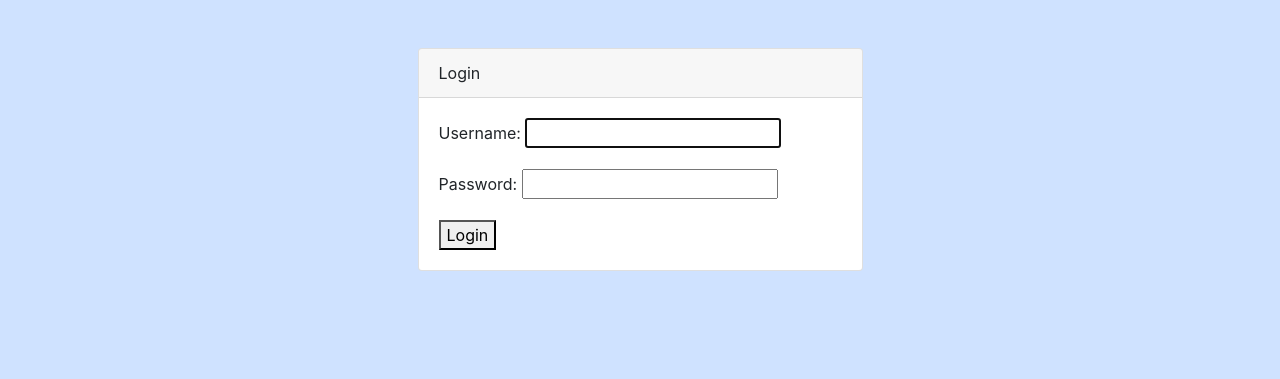
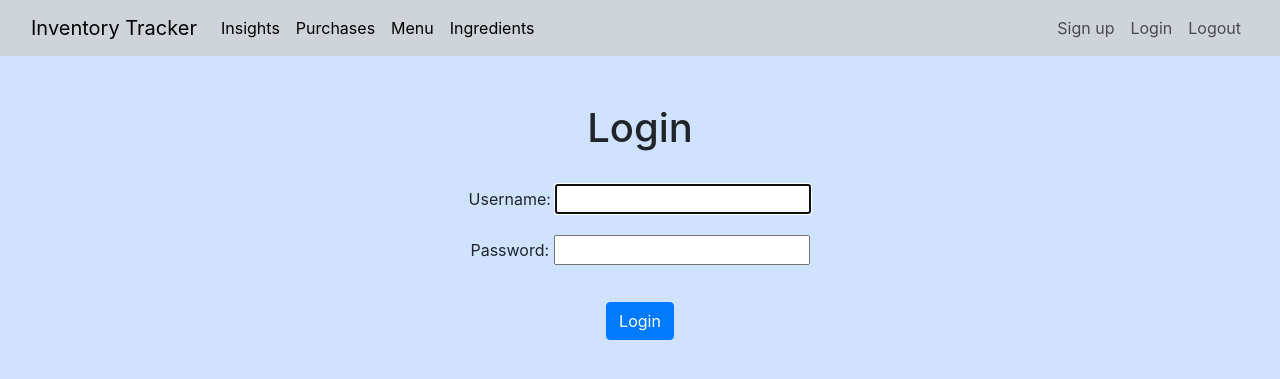
Before and after one commit to cwort40/restaurant-inventory-tracker, a Django app: page /accounts/login/ in a window 1280 px wide. Shown: the top 379 px of the page. Run offline with Django 4.2, Linux system fonts and the light colour scheme.

Commit message:
added sign up page and made some UI changes

```diff
--- a/heroku_django_project/urls.py
+++ b/heroku_django_project/urls.py
@@ -21,10 +21,11 @@ from inventoryApp import views
 from inventoryApp.views import IngredientListView, MenuListView, PurchaseListView, IngredientUpdateView, \
     IngredientCreateView, IngredientDeleteView, PurchaseAddView, PurchaseDeleteView, MenuItemCreateView, \
     MenuItemUpdateView, NewRecipeRequirementView, MenuItemDeleteView, RestaurantSummaryView, AboutView, \
-    ingredient_chart, ingredient_chart_json, purchase_chart, purchase_chart_json
+    ingredient_chart, ingredient_chart_json, purchase_chart, purchase_chart_json, SignupView
 
 urlpatterns = [
     path('accounts/login/', auth_views.LoginView.as_view(), name="login"),
+    path('accounts/signup/', SignupView.as_view(), name='signup'),
     path("logout/", views.log_out, name="logout"),
     path('admin/', admin.site.urls),
     path('', AboutView.as_view(), name='about'),
--- a/inventoryApp/templates/inventoryApp/base.html
+++ b/inventoryApp/templates/inventoryApp/base.html
@@ -24,21 +24,32 @@
               <a class="nav-link active" aria-current="page" href="{% url 'insights' %}">Insights</a>
             </li>
             <li class="nav-item">
-              <a class="nav-link active" aria-current="page" href="{% url 'menu-detail' %}">Menu</a>
+              <a class="nav-link active" aria-current="page" href="{% url 'purchase-detail' %}">Purchases</a>
             </li>
             <li class="nav-item">
-              <a class="nav-link active" aria-current="page" href="{% url 'purchase-detail' %}">Purchases</a>
+              <a class="nav-link active" aria-current="page" href="{% url 'menu-detail' %}">Menu</a>
             </li>
             <li class="nav-item">
               <a class="nav-link active" aria-current="page" href="{% url 'ingredient-detail' %}">Ingredients</a>
             </li>
-            <li class="nav-item">
-              <a class="nav-link active" aria-current="page"  href="{% url 'logout' %}">Logout</a>
-            </li>
           </ul>
+          <div class="d-flex">
+            <ul class="navbar-nav">
+              <li class="nav-item">
+                <a class="nav-link" href="{% url 'signup' %}">Sign up</a>
+              </li>
+              <li class="nav-item">
+                <a class="nav-link" href="{% url 'login' %}">Login</a>
+              </li>
+              <li class="nav-item">
+                <a class="nav-link" href="{% url 'logout' %}">Logout</a>
+              </li>
+            </ul>
+          </div>
         </div>
       </div>
     </nav>
+
     {% block content %}{% endblock %}
 <!-- Latest compiled and minified CSS -->
 <link rel="stylesheet" href="https://cdn.jsdelivr.net/npm/bootstrap@4.6.2/dist/css/bootstrap.min.css">
@@ -52,7 +63,4 @@
 <!-- Latest compiled JavaScript -->
 <script src="https://cdn.jsdelivr.net/npm/bootstrap@4.6.2/dist/js/bootstrap.bundle.min.js"></script>
   </body>
-  <footer style="padding: 3em">
-    <p style="text-align: center">Copyright 2023. All rights reserved.</p>
-  </footer>
 </html>
--- a/inventoryApp/templates/inventoryApp/insights.html
+++ b/inventoryApp/templates/inventoryApp/insights.html
@@ -51,7 +51,7 @@
                 $.get('{% url "ingredient-chart-json" %}', function(data) {
                     const ctx = $("#ingredient-chart").get(0).getContext("2d");
                     new Chart(ctx, {
-                        type: 'doughnut', data: data
+                        type: 'pie', data: data
                     });
                 });
             </script>
--- a/inventoryApp/templates/registration/login.html
+++ b/inventoryApp/templates/registration/login.html
@@ -1,42 +1,23 @@
-<!DOCTYPE html>
-<html lang="en">
-  <head>
-    <meta charset="UTF-8">
-    <meta name="description" content="Inventory App">
-    <meta name="keywords" content="Inventory, App, Stock">
-    <meta name="viewport" content="width=device-width, initial-scale=1.0">
-    <link href="https://cdn.jsdelivr.net/npm/bootstrap@5.3.0-alpha1/dist/css/bootstrap.min.css" rel="stylesheet"
-          integrity="sha384-GLhlTQ8iRABdZLl6O3oVMWSktQOp6b7In1Zl3/Jr59b6EGGoI1aFkw7cmDA6j6gD" crossorigin="anonymous">
-    <title>Login</title>
-  </head>
-  <body class="bg-primary-subtle">
-    <div class="container mt-5">
-        <div class="row justify-content-center">
-            <div class="col-md-5">
-                <div class="card">
-                    <div class="card-header">Login</div>
-                    <div class="card-body">
-                        <!-- Login form -->
-                        <form method="post">
-                          {% csrf_token %}
-                          {{ form.as_p }}
-                          <button class="submit-button" type="submit">Login</button>
-                        </form>
-                    </div>
-                </div>
-            </div>
-        </div>
+{% extends 'inventoryApp/base.html' %}
+{% block title %}Add Recipe{% endblock %}
+{% block content %}
+
+    <div class="row justify-content-center mt-5 mb-3">
+      <label class="text-center"><h1>Login</h1></label>
     </div>
-<!-- Latest compiled and minified CSS -->
-<link rel="stylesheet" href="https://cdn.jsdelivr.net/npm/bootstrap@4.6.2/dist/css/bootstrap.min.css">
+    <form method="post" style="text-align: center;">
+      {% csrf_token %}
+      <div class="form-group">
+        {{ form.username.label_tag }}
+        {{ form.username }}
+      </div>
+      <div class="form-group">
+        {{ form.password.label_tag }}
+        {{ form.password }}
+      </div>
+      <input type="submit" class="btn btn-primary mt-3 mb-3" value="Login" />
+    </form>
 
-<!-- jQuery library -->
-<script src="https://cdn.jsdelivr.net/npm/jquery@3.6.1/dist/jquery.slim.min.js"></script>
 
-<!-- Popper JS -->
-<script src="https://cdn.jsdelivr.net/npm/popper.js@1.16.1/dist/umd/popper.min.js"></script>
 
-<!-- Latest compiled JavaScript -->
-<script src="https://cdn.jsdelivr.net/npm/bootstrap@4.6.2/dist/js/bootstrap.bundle.min.js"></script>
-  </body>
-</html>
+{% endblock %}
```
Also changed, not shown: inventoryApp/forms.py (+20 -0 lines), inventoryApp/templates/inventoryApp/about.html (+15 -4 lines), inventoryApp/templates/registration/signup.html (added, +54 -0 lines), inventoryApp/views.py (+11 -3 lines), db.sqlite3.
